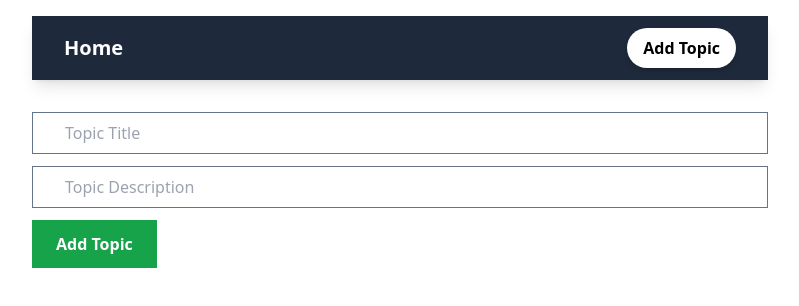
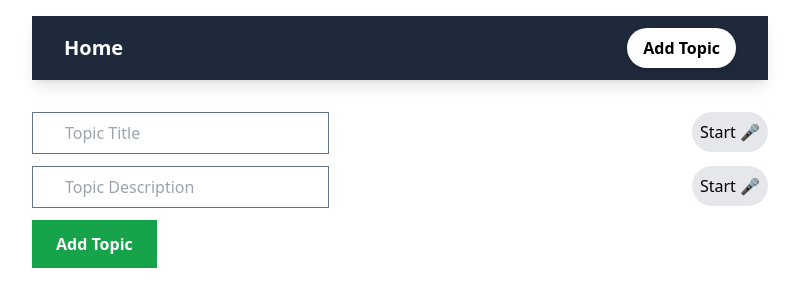
Before and after one commit to pratikmagdum4/Nextjs-CRUD-Application, a Next.js app: page /addTopic in a window 1280 px wide. Shown: the top 306 px of the page, without its empty margins (240-1039 px from the left). Built offline with nearby package versions, Linux system fonts and the light colour scheme.

Commit message:
add:voice to text

```diff
--- a/app/addTopic/page.jsx
+++ b/app/addTopic/page.jsx
@@ -2,10 +2,22 @@
 
 import { useState } from "react";
 import { useRouter } from "next/navigation";
+
 export default function AddTopic() {
     const [title, setTitle] = useState('');
     const [description, setDescription] = useState('');
+    const [isRecordingTitle, setIsRecordingTitle] = useState(false); // Track recording status for title
+    const [isRecordingDescription, setIsRecordingDescription] = useState(false); // Track recording status for description
     const router = useRouter();
+
+    // Initialize speech recognition API
+    const SpeechRecognition = window.SpeechRecognition || window.webkitSpeechRecognition;
+    const recognition = new SpeechRecognition();
+    recognition.lang = "en-US";
+    recognition.interimResults = false;
+    recognition.maxAlternatives = 1;
+
+    // Handle form submission
     const handleSubmit = async (e) => {
         e.preventDefault();
         if (!title || !description) {
@@ -15,47 +27,106 @@ export default function AddTopic() {
 
         try {
             const apiUrl = process.env.NEXT_PUBLIC_API_URL;
-
             const res = await fetch(`${apiUrl}/api/topics`, {
                 method: "POST",
                 headers: {
                     "Content-type": "application/json"
                 },
                 body: JSON.stringify({ title, description })
-            })
+            });
+
             if (res.ok) {
-                router.push('/')
+                router.push('/');
             } else {
-                throw new Error("Error Add Topic")
+                throw new Error("Error adding topic");
             }
         } catch (error) {
-            console.log("Error Add", error)
+            console.log("Error Add", error);
         }
 
         console.log("Form submitted");
     };
 
+    // Start or stop the speech recognition for the title field
+    const toggleSpeechRecognitionTitle = () => {
+        if (isRecordingTitle) {
+            recognition.stop(); // Stop recording
+            setIsRecordingTitle(false); // Update button to reflect stopped state
+        } else {
+            recognition.start(); // Start recording
+            setIsRecordingTitle(true); // Update button to reflect recording state
+        }
+
+        recognition.onresult = (event) => {
+            const transcript = event.results[0][0].transcript;
+            setTitle(transcript); // Update title with the transcript
+        };
+
+        recognition.onerror = (event) => {
+            console.error("Speech recognition error:", event.error);
+            return;
+        };
+    };
+
+    // Start or stop the speech recognition for the description field
+    const toggleSpeechRecognitionDescription = () => {
+        if (isRecordingDescription) {
+            recognition.stop(); // Stop recording
+            setIsRecordingDescription(false); // Update button to reflect stopped state
+        } else {
+            recognition.start(); // Start recording
+            setIsRecordingDescription(true); // Update button to reflect recording state
+        }
+
+        recognition.onresult = (event) => {
+            const transcript = event.results[0][0].transcript;
+            setDescription(transcript); // Update description with the transcript
+        };
+
+        recognition.onerror = (event) => {
+            console.error("Speech recognition error:", event.error);
+        };
+    };
+
     return (
-        <>
+        <div className="flex flex-col gap-6">
             <form onSubmit={handleSubmit} className="flex flex-col gap-3">
+                {/* Title input with separate start/stop recording button */}
+                <div className="relative">
                     <input
-                    onChange={(e) => {
-                        setTitle(e.target.value)
-                    }}
+                        onChange={(e) => setTitle(e.target.value)}
                         value={title}
                         className="border border-slate-500 px-8 py-2"
                         type="text"
                         placeholder="Topic Title"
                     />
+                    <button
+                        type="button"
+                        onClick={toggleSpeechRecognitionTitle}
+                        className={`absolute top-0 right-0 p-2 ${isRecordingTitle ? 'bg-red-500' : 'bg-gray-200'} rounded-full`}
+                    >
+                        {isRecordingTitle ? 'Stop' : 'Start'} 🎤
+                    </button>
+                </div>
+
+                {/* Description input with separate start/stop recording button */}
+                <div className="relative">
                     <input
-                    onChange={(e) => {
-                        setDescription(e.target.value)
-                    }}
+                        onChange={(e) => setDescription(e.target.value)}
                         value={description}
                         className="border border-slate-500 px-8 py-2"
                         type="text"
                         placeholder="Topic Description"
                     />
+                    <button
+                        type="button"
+                        onClick={toggleSpeechRecognitionDescription}
+                        className={`absolute top-0 right-0 p-2 ${isRecordingDescription ? 'bg-red-500' : 'bg-gray-200'} rounded-full`}
+                    >
+                        {isRecordingDescription ? 'Stop' : 'Start'} 🎤
+                    </button>
+                </div>
+
                 <button
                     type="submit"
                     className="bg-green-600 font-bold text-white py-3 px-6 w-fit"
@@ -63,6 +134,6 @@ export default function AddTopic() {
                     Add Topic
                 </button>
             </form>
-        </>
+        </div>
     );
 }
```
Lines whose indentation alone changed are shown as unchanged.
